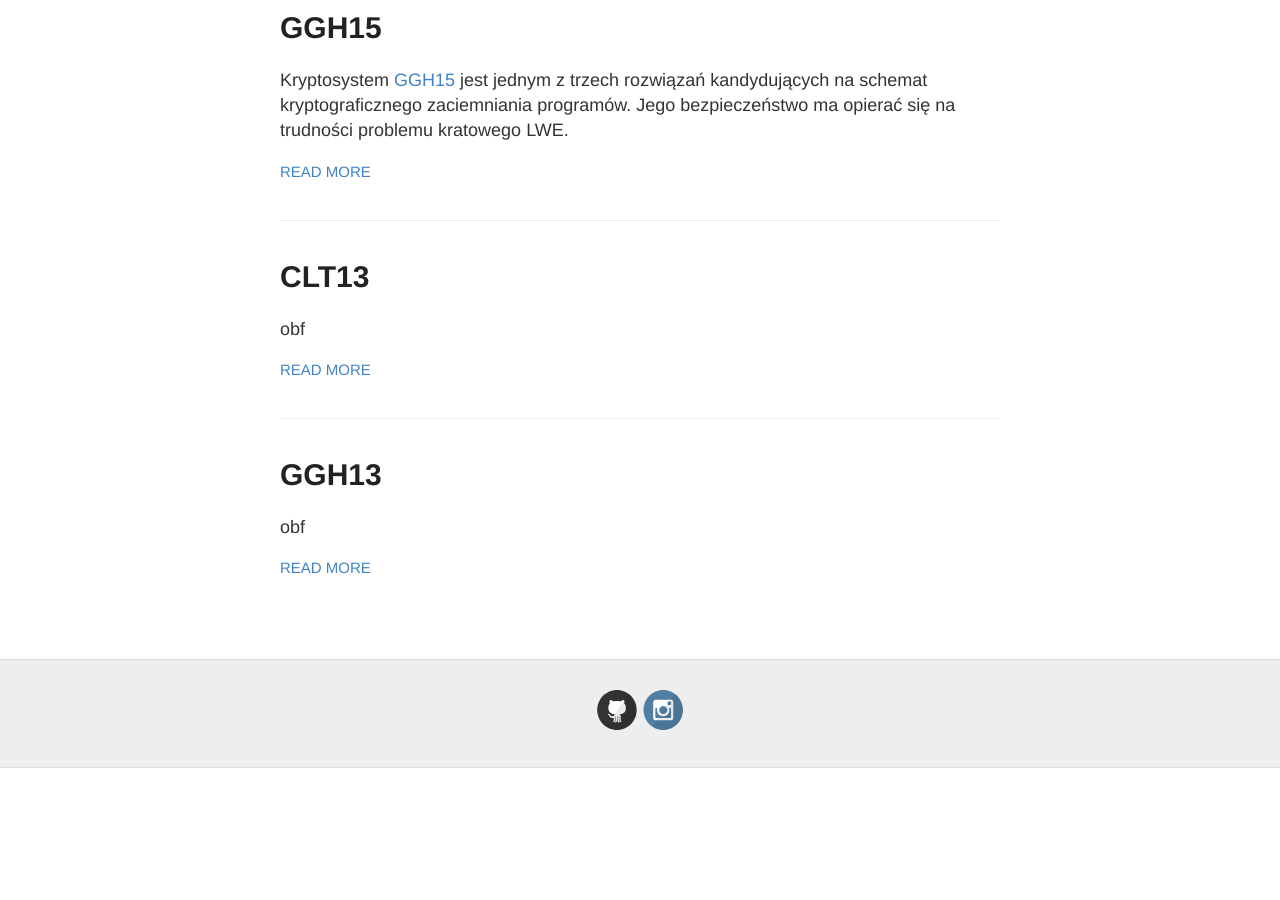
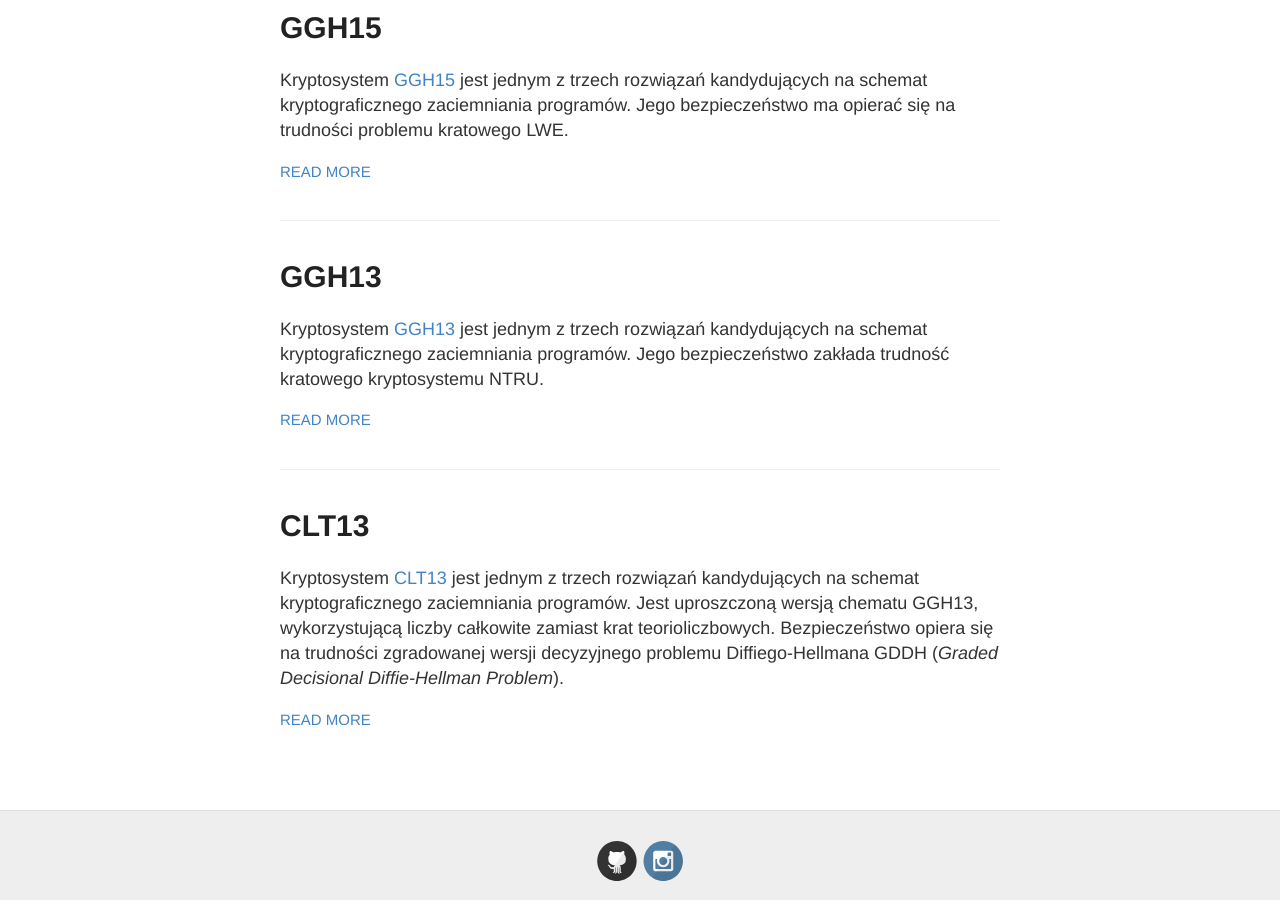
Before and after one commit to keIpie/keIpie.github.io, a Jekyll site: the page built from krypto.html, in a window 1280 px wide and 900 px high, scrolled down 682 px. Built offline with Jekyll 4.4.1, drawn with Linux system fonts in a browser that asks for light colours; before the commit the page ends 1450 px from its top, so only the background shows below that.

Commit message:
group-rings lattices

```diff
--- /dev/null
+++ b/obf/_posts/2012-2-1-clt13.md
@@ -0,0 +1,12 @@
+---
+layout: post
+title: CLT13
+---
+
+Kryptosystem <a href="{{ site.baseurl }}/obf/CLT13/clt13.pdf" target="_blank"> CLT13</a> jest jednym z trzech rozwiązań
+kandydujących na schemat kryptograficznego zaciemniania programów. Jest uproszczoną wersją chematu GGH13, wykorzystującą
+liczby całkowite zamiast krat teorioliczbowych. Bezpieczeństwo opiera się na trudności zgradowanej wersji decyzyjnego problemu
+Diffiego-Hellmana GDDH (*Graded Decisional Diffie-Hellman Problem*).
+
+
+obf obf obf
--- a/obf/_posts/2013-1-1-ggh13.md
+++ b/obf/_posts/2013-1-1-ggh13.md
@@ -3,6 +3,7 @@ layout: post
 title: GGH13
 ---
 
-obf
+Kryptosystem <a href="{{ site.baseurl }}/obf/GGH13/GGH13a.pdf" target="_blank"> GGH13</a> jest jednym z trzech rozwiązań
+kandydujących na schemat kryptograficznego zaciemniania programów. Jego bezpieczeństwo zakłada trudność kratowego kryptosystemu NTRU.
 
 obf obf obf
--- a/obf/_posts/2013-2-1-clt13.md
+++ /dev/null
@@ -1,8 +0,0 @@
----
-layout: post
-title: CLT13
----
-
-obf
-
-obf obf obf
```
